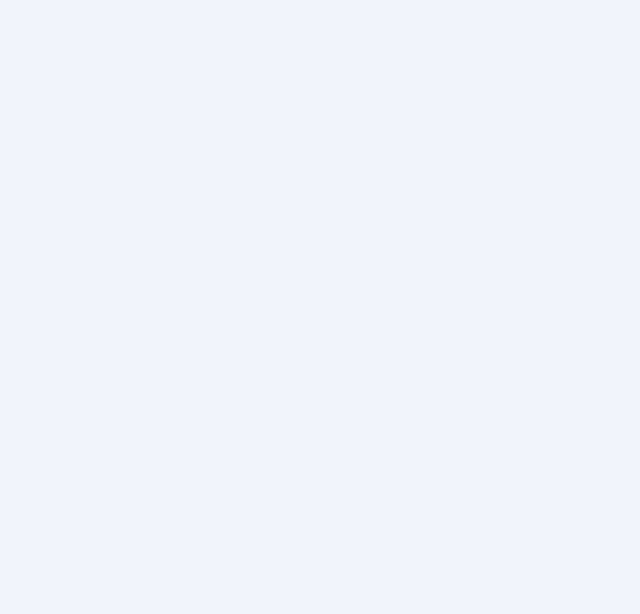
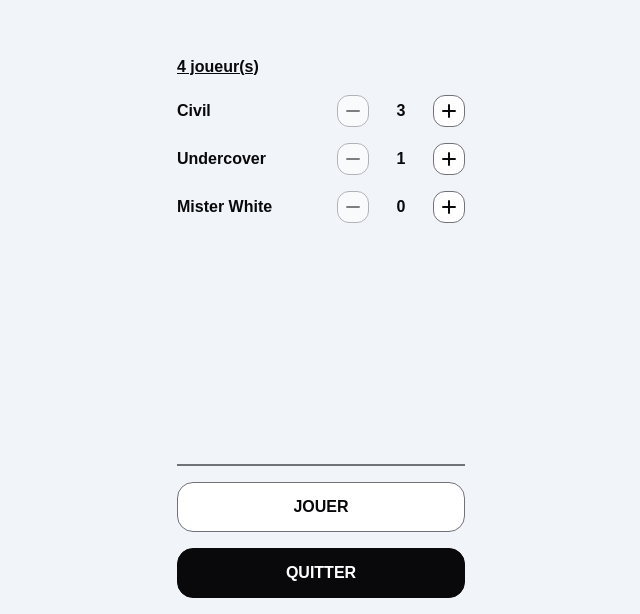
Before and after one commit to bastos-rcd/JustPlay, a React (Vite) app: page /undercover in a window 1280 px wide. Before the commit this address had no page. Shown: the part 186-800 px from the top of the page, without its empty margins (319-959 px from the left). Built offline with nearby package versions, Linux system fonts and the light colour scheme; a web font is replaced by a local one.

Commit message:
feat: undercover start page

```diff
--- a/src/app.tsx
+++ b/src/app.tsx
@@ -4,6 +4,7 @@ import Home from '@/features/home/home'
 
 import Buzzer from '@/features/buzzer/buzzer'
 import Darts from '@/features/darts/darts'
+import Undercover from '@/features/undercover/undercover'
 
 export default function App() {
 	return (
@@ -15,6 +16,7 @@ export default function App() {
 
 						<Route path="/buzzer" element={<Buzzer />} />
 						<Route path="/darts" element={<Darts />} />
+						<Route path="/undercover" element={<Undercover />} />
 					</Routes>
 				</div>
 			</main>
--- /dev/null
+++ b/src/components/counter.tsx
@@ -0,0 +1,28 @@
+export default function Counter(props: {
+	value: number
+	change: (value: number) => void
+	min: number
+	max: number
+}) {
+	return (
+		<div className="flex flex-row items-center justify-center gap-4">
+			<button
+				className="border-border flex h-8 w-8 items-center justify-center rounded-xl border bg-white p-3 disabled:opacity-50"
+				disabled={props.value === props.min}
+				onClick={() => props.change(props.value - 1)}
+			>
+				<i className="fa-solid fa-minus"></i>
+			</button>
+
+			<span className="w-8 text-center font-semibold">{props.value}</span>
+
+			<button
+				className="border-border flex h-8 w-8 items-center justify-center rounded-xl border bg-white p-3 disabled:opacity-50"
+				disabled={props.value === props.max}
+				onClick={() => props.change(props.value + 1)}
+			>
+				<i className="fa-solid fa-plus"></i>
+			</button>
+		</div>
+	)
+}
--- a/src/features/darts/darts.store.ts
+++ b/src/features/darts/darts.store.ts
@@ -21,15 +21,12 @@ interface State {
 }
 
 export const dartsStore = create<State>((set) => ({
-	status: true,
+	status: false,
 	start: () => set(() => ({ status: true })),
 	stop: () =>
 		set(() => ({ status: false, players: [], darts: [], classment: [] })),
 
-	players: [
-		{ id: '1', name: 'Bastos' },
-		{ id: '2', name: 'Noa' },
-	],
+	players: [],
 	addPlayer: (name: string) =>
 		set((state) => ({
 			players: [...state.players, { id: crypto.randomUUID(), name }],
--- a/src/features/home/home.const.ts
+++ b/src/features/home/home.const.ts
@@ -7,4 +7,8 @@ export const GAMES = [
 		label: 'Fléchettes',
 		name: 'darts',
 	},
+	{
+		label: 'Undercover',
+		name: 'undercover',
+	},
 ]
--- /dev/null
+++ b/src/features/undercover/components/undercover-game.tsx
@@ -0,0 +1,3 @@
+export default function UndercoverGame() {
+	return <>GAME</>
+}
--- /dev/null
+++ b/src/features/undercover/components/undercover-select.tsx
@@ -0,0 +1,3 @@
+export default function UndercoverSelect() {
+	return <>SELECT</>
+}
--- /dev/null
+++ b/src/features/undercover/components/undercover-start.tsx
@@ -0,0 +1,75 @@
+import { useNavigate } from 'react-router-dom'
+
+import Button from '@/components/button'
+import Counter from '@/components/counter'
+import Divider from '@/components/divider'
+
+import { undercoverStore } from '@/features/undercover/undercover.store'
+
+export default function UndercoverStart() {
+	const navigate = useNavigate()
+
+	const {
+		start,
+		nbCivil,
+		setNbCivil,
+		nbUndercover,
+		setNbUndercover,
+		nbMister,
+		setNbMister,
+	} = undercoverStore()
+
+	return (
+		<>
+			<div className="no-scrollbar flex flex-1 flex-col justify-center gap-4 overflow-y-auto">
+				<span className="self-left font-bold underline">
+					{nbCivil + nbUndercover + nbMister} joueur(s)
+				</span>
+
+				<div className="flex flex-row items-center justify-between gap-4">
+					<span className="font-semibold">Civil</span>
+
+					<Counter
+						value={nbCivil}
+						change={(value) => setNbCivil(value)}
+						min={3}
+						max={14}
+					/>
+				</div>
+
+				<div className="flex flex-row items-center justify-between gap-4">
+					<span className="font-semibold">Undercover</span>
+
+					<Counter
+						value={nbUndercover}
+						change={(value) => setNbUndercover(value)}
+						min={1}
+						max={5}
+					/>
+				</div>
+
+				<div className="flex flex-row items-center justify-between gap-4">
+					<span className="font-semibold">Mister White</span>
+
+					<Counter
+						value={nbMister}
+						change={(value) => setNbMister(value)}
+						min={0}
+						max={1}
+					/>
+				</div>
+			</div>
+
+			<Divider />
+
+			<Button
+				label="Jouer"
+				style="light"
+				action={start}
+				disabled={nbCivil + nbUndercover + nbMister < 4}
+			/>
+
+			<Button label="Quitter" style="dark" action={() => navigate('/')} />
+		</>
+	)
+}
--- /dev/null
+++ b/src/features/undercover/undercover.const.ts
@@ -0,0 +1,39 @@
+import { ROLES, type Role } from '@/features/undercover/undercover.type'
+
+// TODO : add more words
+const WORDS: [string, string][] = [
+	['Pizza', 'Burger'],
+	['Café', 'Thé'],
+	['Croissant', 'Chocolatine'],
+	['Fromage', 'Beurre'],
+	['Pomme', 'Poire'],
+]
+
+export function shuffle<T>(array: T[]): T[] {
+	const result = [...array]
+	for (let i = result.length - 1; i > 0; i--) {
+		const j = Math.floor(Math.random() * (i + 1))
+		;[result[i], result[j]] = [result[j], result[i]]
+	}
+	return result
+}
+
+export function pickWords(): { civil: string; undercover: string } {
+	const [a, b] = WORDS[Math.floor(Math.random() * WORDS.length)]
+
+	return Math.random() < 0.5
+		? { civil: a, undercover: b }
+		: { civil: b, undercover: a }
+}
+
+export function pickRoles(
+	civils: number,
+	undercovers: number,
+	mister: number,
+): Role[] {
+	return shuffle([
+		...Array.from({ length: civils }, () => ROLES.CIVIL),
+		...Array.from({ length: undercovers }, () => ROLES.UNDERCOVER),
+		...Array.from({ length: mister }, () => ROLES.MISTER),
+	])
+}
--- /dev/null
+++ b/src/features/undercover/undercover.store.ts
@@ -0,0 +1,68 @@
+import { create } from 'zustand'
+
+import { pickRoles, pickWords } from '@/features/undercover/undercover.const'
+import type { Player, Role } from '@/features/undercover/undercover.type'
+
+interface State {
+	status: boolean
+	start: () => void
+	stop: () => void
+
+	nbCivil: number
+	setNbCivil: (nb: number) => void
+	nbUndercover: number
+	setNbUndercover: (nb: number) => void
+	nbMister: number
+	setNbMister: (nb: number) => void
+
+	words: { civil: string; undercover: string }
+	roles: Role[]
+
+	players: Player[]
+	addPlayer: (name: string, role: Role) => void
+}
+
+export const undercoverStore = create<State>((set) => ({
+	status: false,
+	start: () =>
+		set((state) => ({
+			status: true,
+			words: pickWords(),
+			roles: pickRoles(state.nbCivil, state.nbUndercover, state.nbMister),
+			players: [],
+		})),
+	stop: () =>
+		set({
+			status: false,
+			roles: [],
+			players: [],
+		}),
+
+	nbCivil: 3,
+	setNbCivil: (nb) => set({ nbCivil: nb }),
+	nbUndercover: 1,
+	setNbUndercover: (nb) => set({ nbUndercover: nb }),
+	nbMister: 0,
+	setNbMister: (nb) => set({ nbMister: nb }),
+
+	words: { civil: 'CIVIL', undercover: 'UNDERCOVER' },
+	roles: [],
+
+	players: [],
+	addPlayer: (name, role) =>
+		set((state) => {
+			const players = [
+				...state.players,
+				{
+					id: crypto.randomUUID(),
+					name,
+					role,
+					die: false,
+				},
+			]
+
+			return {
+				players,
+			}
+		}),
+}))
--- /dev/null
+++ b/src/features/undercover/undercover.tsx
@@ -0,0 +1,16 @@
+import { undercoverStore } from '@/features/undercover/undercover.store'
+
+import UndercoverGame from '@/features/undercover/components/undercover-game'
+import UndercoverSelect from '@/features/undercover/components/undercover-select'
+import UndercoverStart from '@/features/undercover/components/undercover-start'
+
+export default function Undercover() {
+	const { status, nbCivil, nbUndercover, nbMister, players } = undercoverStore()
+
+	if (!status) return <UndercoverStart />
+
+	if (players.length < nbCivil + nbUndercover + nbMister)
+		return <UndercoverSelect />
+
+	return <UndercoverGame />
+}
--- /dev/null
+++ b/src/features/undercover/undercover.type.ts
@@ -0,0 +1,13 @@
+export const ROLES = {
+	CIVIL: 'Civil',
+	UNDERCOVER: 'Undercover',
+	MISTER: 'Mister White',
+} as const
+export type Role = (typeof ROLES)[keyof typeof ROLES]
+
+export type Player = {
+	id: string
+	name: string
+	role: Role
+	die: boolean
+}
```
Also changed, not shown: public/games/undercover.webp (added), public/games/werewolf.webp (added).
